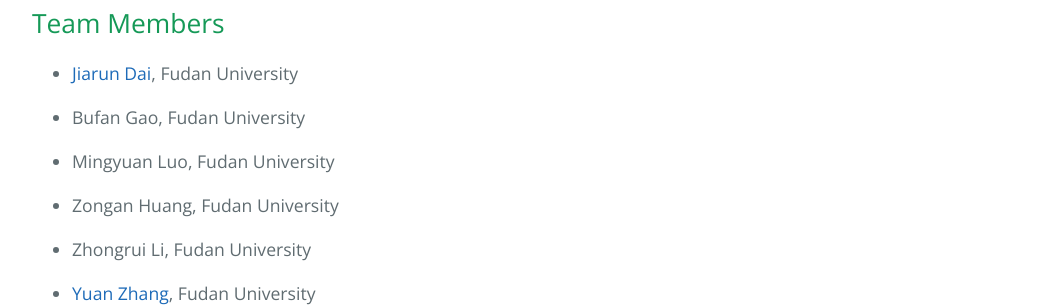
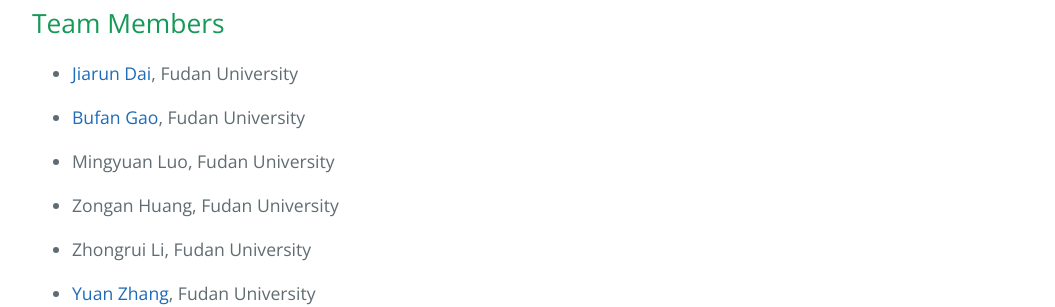
Before and after one commit to seclab-fudan/SCTrans, a Jekyll site: the page built from index.markdown, in a window 1280 px wide and 900 px high, scrolled down 5077 px. Shown: the part 155-462 px from the top of the window, without its empty margins (112-1167 px from the left). Built offline with Jekyll 4.4.1, drawn with Linux system fonts in a browser that asks for light colours; some of the changed lines change nothing that is shown.

Commit message:
Update link

```diff
--- a/index.markdown
+++ b/index.markdown
@@ -144,7 +144,7 @@
 
 - [Jiarun Dai](https://djrrr.github.io), Fudan University
 
-- Bufan Gao, Fudan University
+- [Bufan Gao](https://jouisseuse.github.io), Fudan University
 
 - Mingyuan Luo, Fudan University
 
```
